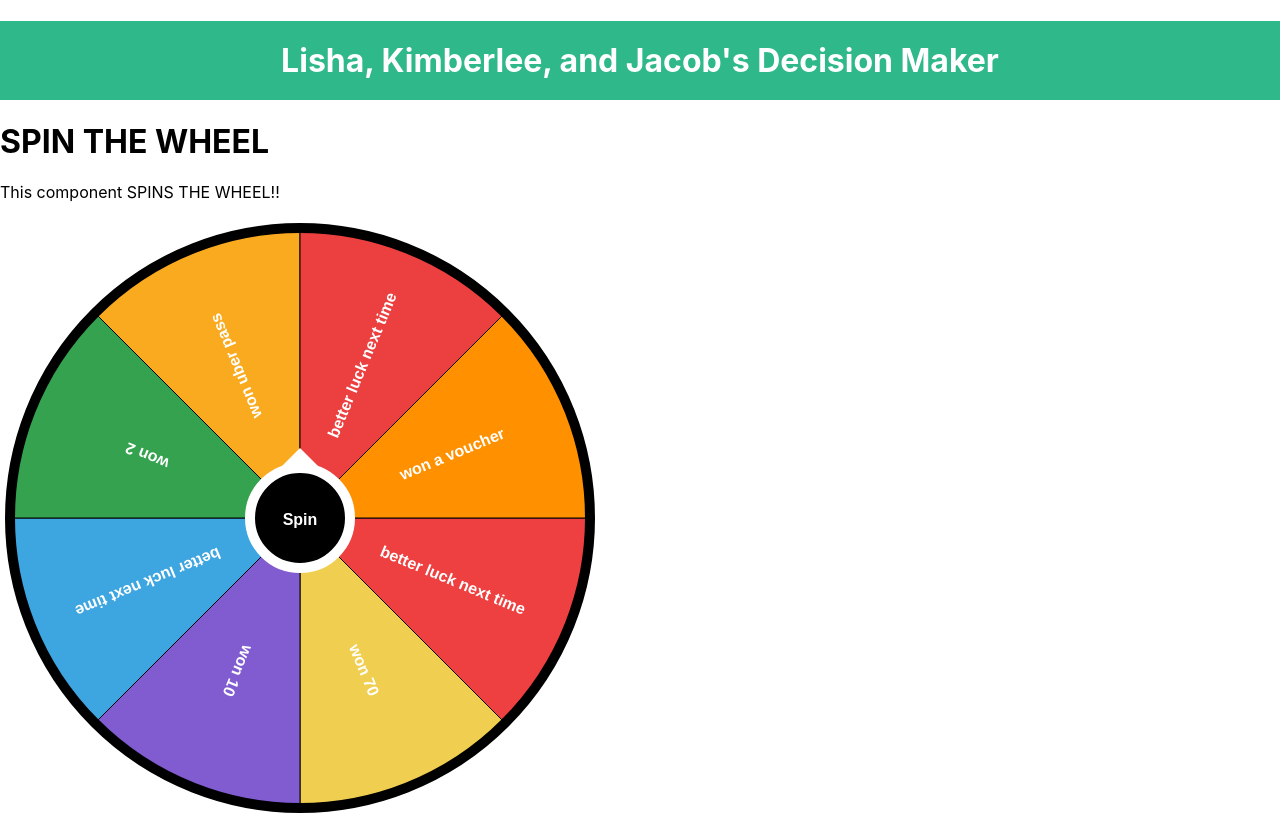
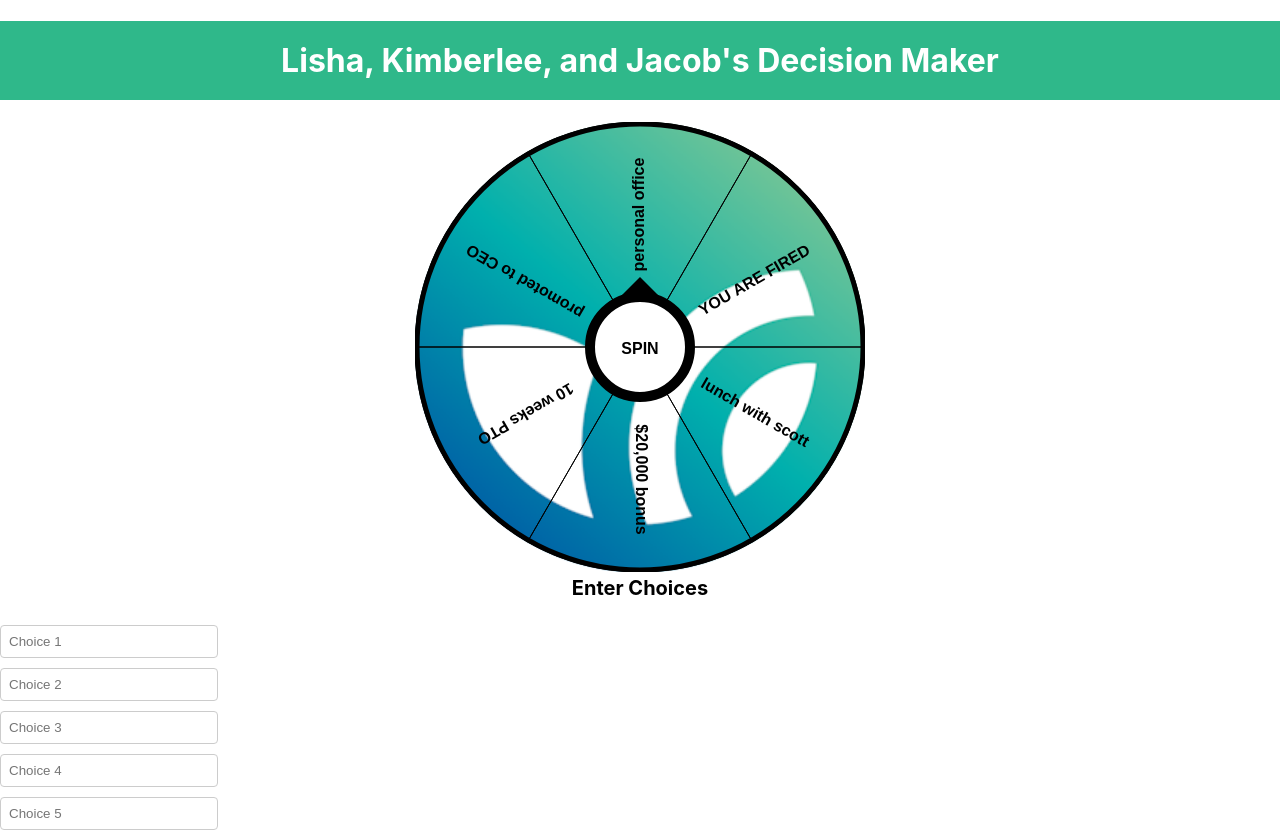
Before and after one commit to jpohlabel/IGS-FedEx-Day, a React (Create React App) app: page / in a window 1280 px wide. Shown: the top 832 px of the page. Built offline with nearby package versions, Linux system fonts and the light colour scheme.

Commit message:
wheel stuff

```diff
--- a/src/App.js
+++ b/src/App.js
@@ -5,14 +5,11 @@ import ChoiceInput from './TextInput/TextInput.js';
 
 
 export default class App extends Component {
-    static displayName = 'SPIN THE WHEEL!!!';
-
+    static displayName = 'IGS WHEEL OF ENERGY';
     render() {
         return (
-            <div>
+            <div align='center'>
                 <Header></Header>
-                <h1 id="tabelLabel" >SPIN THE WHEEL</h1>
-                <p>This component SPINS THE WHEEL!!</p>
                 <Wheel></Wheel>
                 <ChoiceInput />
             </div>
--- a/src/wheel/wheel-component.js
+++ b/src/wheel/wheel-component.js
@@ -5,7 +5,6 @@ var React__default = _interopDefault(React);
 
 export const WheelComponent = function WheelComponent(_ref) {
   var segments = _ref.segments,
-      segColors = _ref.segColors,
       winningSegment = _ref.winningSegment,
       onFinished = _ref.onFinished,
       _ref$primaryColor = _ref.primaryColor,
@@ -13,7 +12,7 @@ export const WheelComponent = function WheelComponent(_ref) {
       _ref$contrastColor = _ref.contrastColor,
       contrastColor = _ref$contrastColor === void 0 ? 'white' : _ref$contrastColor,
       _ref$buttonText = _ref.buttonText,
-      buttonText = _ref$buttonText === void 0 ? 'Spin' : _ref$buttonText,
+      buttonText = _ref$buttonText === void 0 ? 'SPIN' : _ref$buttonText,
       _ref$isOnlyOnce = _ref.isOnlyOnce,
       isOnlyOnce = _ref$isOnlyOnce === void 0 ? true : _ref$isOnlyOnce,
       _ref$size = _ref.size,
@@ -25,6 +24,7 @@ export const WheelComponent = function WheelComponent(_ref) {
       _ref$fontFamily = _ref.fontFamily,
       fontFamily = _ref$fontFamily === void 0 ? 'proxima-nova' : _ref$fontFamily;
   var currentSegment = '';
+  // eslint-disable-next-line no-unused-vars
   var isStarted = false;
 
   var _useState = React.useState(false),
@@ -41,8 +41,10 @@ export const WheelComponent = function WheelComponent(_ref) {
   var downTime = segments.length * downDuration;
   var spinStart = 0;
   var frames = 0;
-  var centerX = 300;
-  var centerY = 300;
+  var centerX = size / 2;
+  var centerY = size / 2;
+  var logo = new Image();
+  logo.src = require('../assets/igs.png')
   React.useEffect(function () {
     wheelInit();
     setTimeout(function () {
@@ -53,7 +55,8 @@ export const WheelComponent = function WheelComponent(_ref) {
 
   var wheelInit = function wheelInit() {
     initCanvas();
-    wheelDraw();
+    draw();
+    logo.onload = draw;
   };
 
   var initCanvas = function initCanvas() {
@@ -62,8 +65,8 @@ export const WheelComponent = function WheelComponent(_ref) {
 
     if (navigator.userAgent.indexOf('MSIE') !== -1) {
       canvas = document.createElement('canvas');
-      canvas.setAttribute('width', 1000);
-      canvas.setAttribute('height', 600);
+      canvas.setAttribute('width', size);
+      canvas.setAttribute('height', size);
       canvas.setAttribute('id', 'canvas');
       document.getElementById('wheel').appendChild(canvas);
     }
@@ -126,14 +129,21 @@ export const WheelComponent = function WheelComponent(_ref) {
     }
   };
 
-  var wheelDraw = function wheelDraw() {
-    clear();
-    drawWheel();
-    drawNeedle();
-  };
+  var logoDraw = function logoDraw() {
+    if (!logo.complete) {
+      return;
+    }
+    var ctx = canvasContext;
+    ctx.save();
+    ctx.translate(centerX, centerY);
+    ctx.rotate(angleCurrent);
+    ctx.drawImage(logo, -centerX, -centerY, size, size)
+    ctx.restore();
+  }
 
   var draw = function draw() {
     clear();
+    logoDraw();
     drawWheel();
     drawNeedle();
   };
@@ -144,18 +154,16 @@ export const WheelComponent = function WheelComponent(_ref) {
     ctx.save();
     ctx.beginPath();
     ctx.moveTo(centerX, centerY);
-    ctx.arc(centerX, centerY, size, lastAngle, angle, false);
+    ctx.arc(centerX, centerY, size / 2, lastAngle, angle, false);
     ctx.lineTo(centerX, centerY);
     ctx.closePath();
-    ctx.fillStyle = segColors[key];
-    ctx.fill();
     ctx.stroke();
     ctx.save();
     ctx.translate(centerX, centerY);
     ctx.rotate((lastAngle + angle) / 2);
-    ctx.fillStyle = contrastColor;
+    ctx.fillStyle = 'black';
     ctx.font = 'bold 1em ' + fontFamily;
-    ctx.fillText(value.substr(0, 21), size / 2 + 20, 0);
+    ctx.fillText(value.substr(0, 20), size / 4 + 20, 0);
     ctx.restore();
   };
 
@@ -179,19 +187,19 @@ export const WheelComponent = function WheelComponent(_ref) {
     ctx.beginPath();
     ctx.arc(centerX, centerY, 50, 0, PI2, false);
     ctx.closePath();
-    ctx.fillStyle = primaryColor;
+    ctx.fillStyle = contrastColor;
     ctx.lineWidth = 10;
-    ctx.strokeStyle = contrastColor;
+    ctx.strokeStyle = primaryColor;
     ctx.fill();
     ctx.font = 'bold 1em ' + fontFamily;
-    ctx.fillStyle = contrastColor;
+    ctx.fillStyle = primaryColor;
     ctx.textAlign = 'center';
     ctx.fillText(buttonText, centerX, centerY + 3);
     ctx.stroke();
     ctx.beginPath();
-    ctx.arc(centerX, centerY, size, 0, PI2, false);
+    ctx.arc(centerX, centerY, size / 2 - 2, 0, PI2, false);
     ctx.closePath();
-    ctx.lineWidth = 10;
+    ctx.lineWidth = 5;
     ctx.strokeStyle = primaryColor;
     ctx.stroke();
   };
@@ -199,36 +207,27 @@ export const WheelComponent = function WheelComponent(_ref) {
   var drawNeedle = function drawNeedle() {
     var ctx = canvasContext;
     ctx.lineWidth = 1;
-    ctx.strokeStyle = contrastColor;
-    ctx.fileStyle = contrastColor;
+    ctx.strokeStyle = primaryColor;
+    ctx.fillStyle = primaryColor;
     ctx.beginPath();
     ctx.moveTo(centerX + 20, centerY - 50);
     ctx.lineTo(centerX - 20, centerY - 50);
     ctx.lineTo(centerX, centerY - 70);
     ctx.closePath();
     ctx.fill();
-    var change = angleCurrent + Math.PI / 2;
-    var i = segments.length - Math.floor(change / (Math.PI * 2) * segments.length) - 1;
-    if (i < 0) i = i + segments.length;
-    ctx.textAlign = 'center';
-    ctx.textBaseline = 'middle';
-    ctx.fillStyle = primaryColor;
-    ctx.font = 'bold 1.5em ' + fontFamily;
-    currentSegment = segments[i];
-    isStarted && ctx.fillText(currentSegment, centerX + 10, centerY + size + 50);
   };
 
   var clear = function clear() {
     var ctx = canvasContext;
-    ctx.clearRect(0, 0, 1000, 800);
+    ctx.clearRect(0, 0, size, size);
   };
 
   return /*#__PURE__*/React__default.createElement("div", {
     id: "wheel"
   }, /*#__PURE__*/React__default.createElement("canvas", {
     id: "canvas",
-    width: "1000",
-    height: "800",
+    width: size,
+    height: size,
     style: {
       pointerEvents: isFinished && isOnlyOnce ? 'none' : 'auto'
     }
--- a/src/wheel/wheel.js
+++ b/src/wheel/wheel.js
@@ -1,25 +1,14 @@
 import WheelComponent from './wheel-component.js'
 
 const segments = [
-    'better luck next time',
-    'won 70',
-    'won 10',
-    'better luck next time',
-    'won 2',
-    'won uber pass',
-    'better luck next time',
-    'won a voucher'
+    'lunch with scott',
+    '$20,000 bonus',
+    '10 weeks PTO',
+    'promoted to CEO',
+    'personal office',
+    'YOU ARE FIRED'
 ]
-const segColors = [
-    '#EE4040',
-    '#F0CF50',
-    '#815CD1',
-    '#3DA5E0',
-    '#34A24F',
-    '#F9AA1F',
-    '#EC3F3F',
-    '#FF9000'
-]
+
 const onFinished = (winner) => {
     console.log(winner)
 }
@@ -28,13 +17,11 @@ export const Wheel = () => {
     return (
         <WheelComponent
             segments={segments}
-            segColors={segColors}
             onFinished={(winner) => onFinished(winner)}
             primaryColor='black'
             contrastColor='white'
-            buttonText='Spin'
             isOnlyOnce={false}
-            size={290}
+            size={450}
             upDuration={100}
             downDuration={200}
             fontFamily='Arial'
```
Also changed, not shown: src/assets/igs.png (added).
